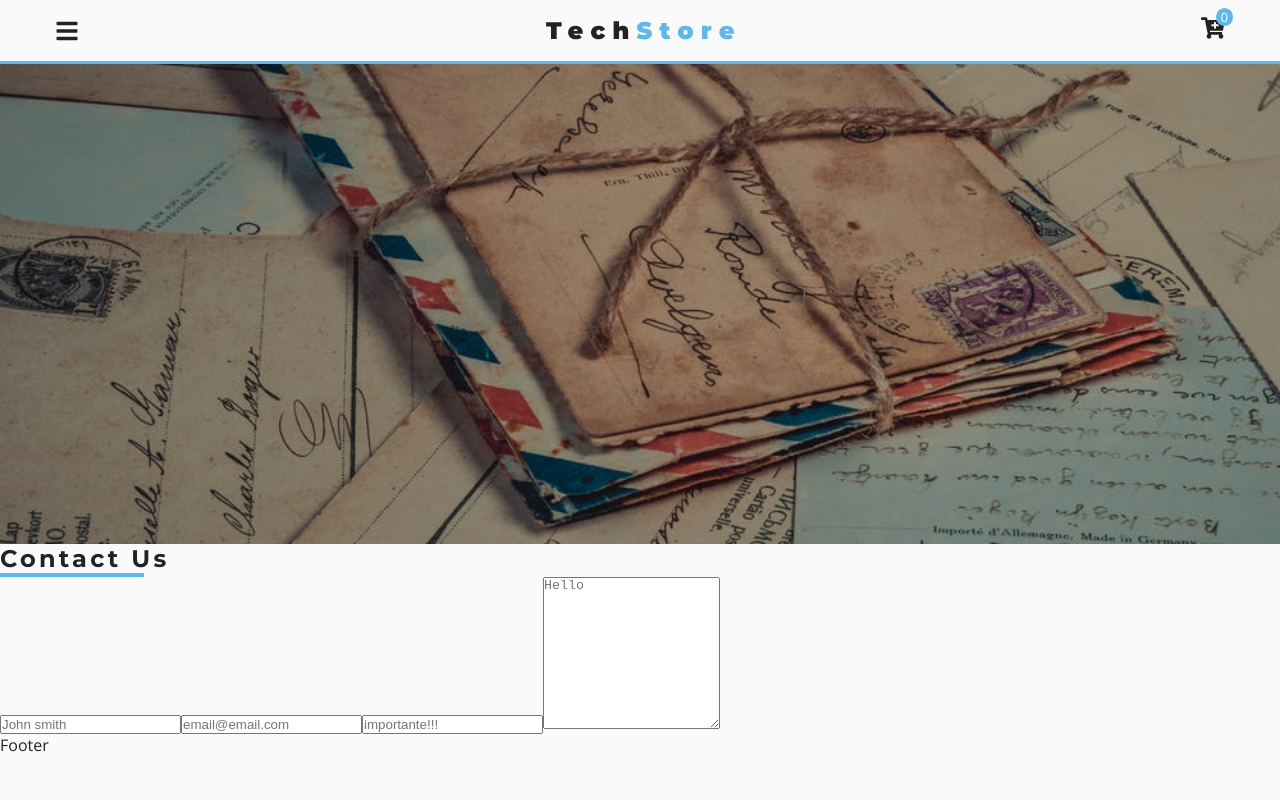
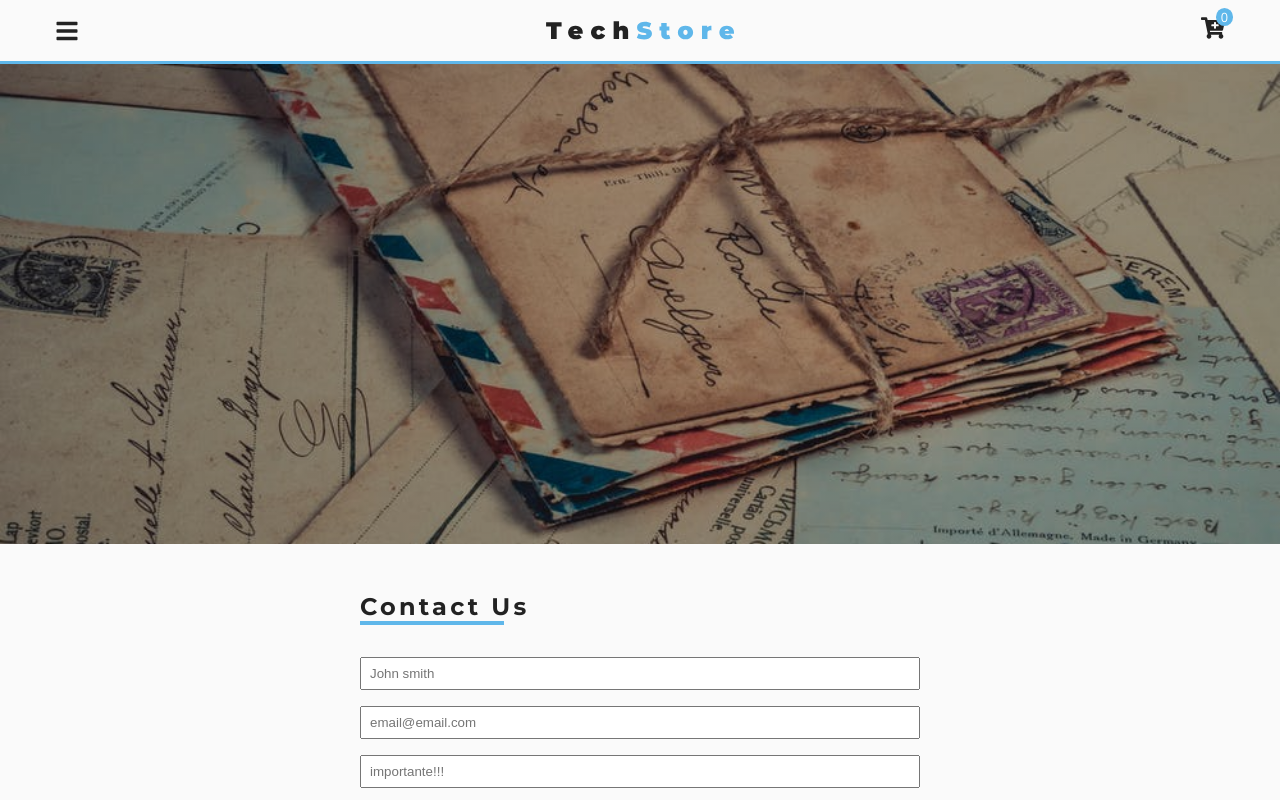
Before and after one commit to amirhosseinNouri/tech-store, a React (Create React App) app: page /contact in a window 1280 px wide. Shown: the top 800 px of the page. Built offline with nearby package versions, Linux system fonts and the light colour scheme.

Commit message:
ContactPage styled

```diff
--- a/src/components/contactPage/Contact.js
+++ b/src/components/contactPage/Contact.js
@@ -1,20 +1,71 @@
-import React from 'react'
-import Title from '../Title'
-import styled from 'styled-components'
+import React from "react";
+import Title from "../Title";
+import styled from "styled-components";
 
 export default function Contact() {
   return (
     <Wrapper>
       <Title title="Contact Us"></Title>
-            <form>
+      <form className="contact">
+        <div className="input-container">
           <input type="text" name="name" placeholder="John smith" />
+        </div>
+        <div className="input-container">
           <input type="email" name="email" placeholder="email@email.com" />
+        </div>
+        <div className="input-container">
           <input type="email" name="subject" placeholder="importante!!!" />
-                <textarea name="message" rows="10" placeholder="Hello" ></textarea>
+        </div>
+        <div className="input-container">
+          <textarea name="message" rows="10" placeholder="Hello"></textarea>
+        </div>
       </form>
     </Wrapper>
-    )
+  );
 }
-const Wrapper = styled.section `
+const Wrapper = styled.section`
+  padding: 3rem 2.5rem;
+  margin: 0 auto;
+  /* max-width: 75vw; */
 
-`
+  .contact {
+    margin-top: 2rem;
+  }
+
+  .input-container {
+    margin-bottom: 1rem;
+
+    input {
+      display: inline-block;
+      width: 100%;
+
+      height: 33px;
+      padding: 0.5rem;
+      outline: none;
+
+      &:focus {
+        outline: 3px solid var(--primaryColor);
+        border: none;
+      }
+    }
+
+    textarea {
+      padding: 0.5rem;
+      width: 100%;
+      min-height: 200px;
+      outline: none;
+      &:focus {
+        outline: 3px solid var(--primaryColor);
+        border: none;
+      }
+    }
+  }
+
+  @media (min-width: 768px) {
+    max-width: 50vw;
+    input,
+    textarea {
+      max-width: 50vw;
+    }
+  }
+`;
```
Also changed, not shown: 1 other file (tests, documents, lock files or other folders). Lines whose indentation alone changed are shown as unchanged.
